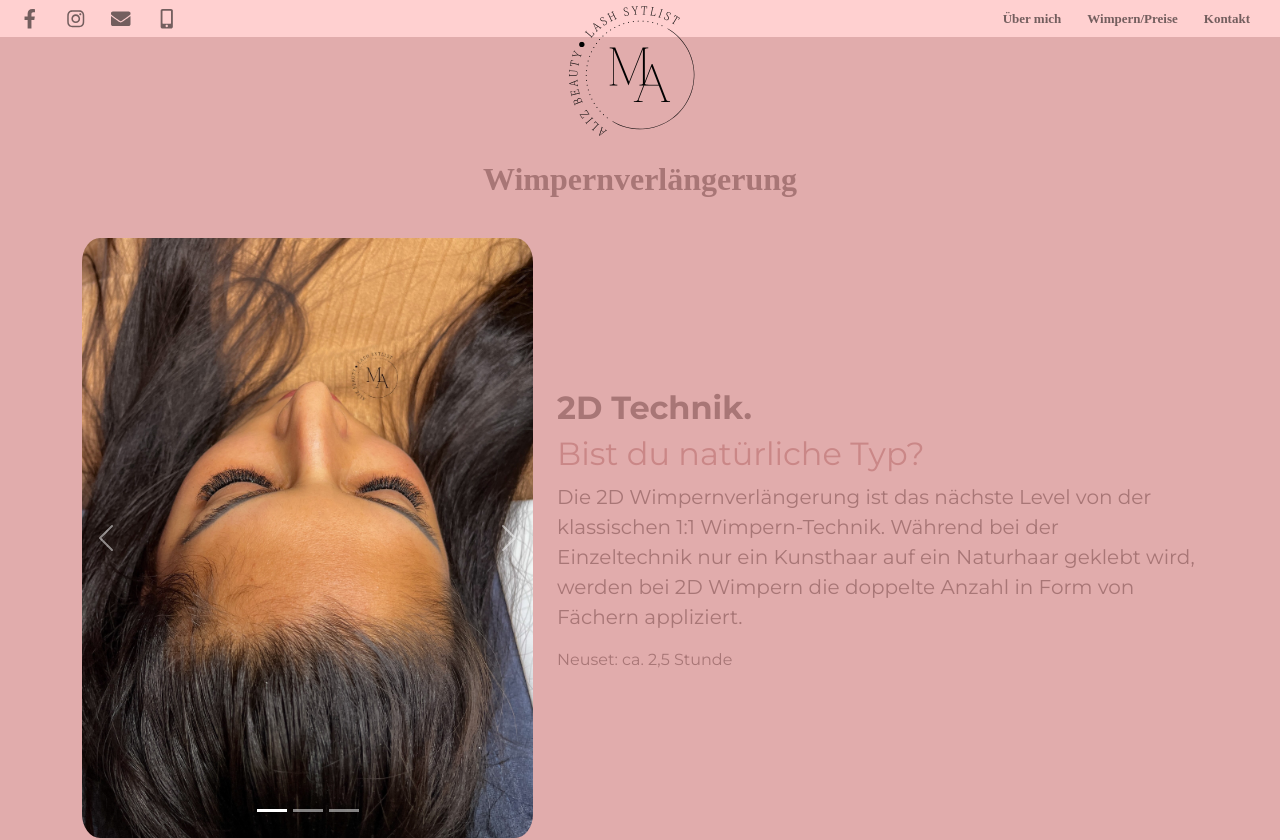
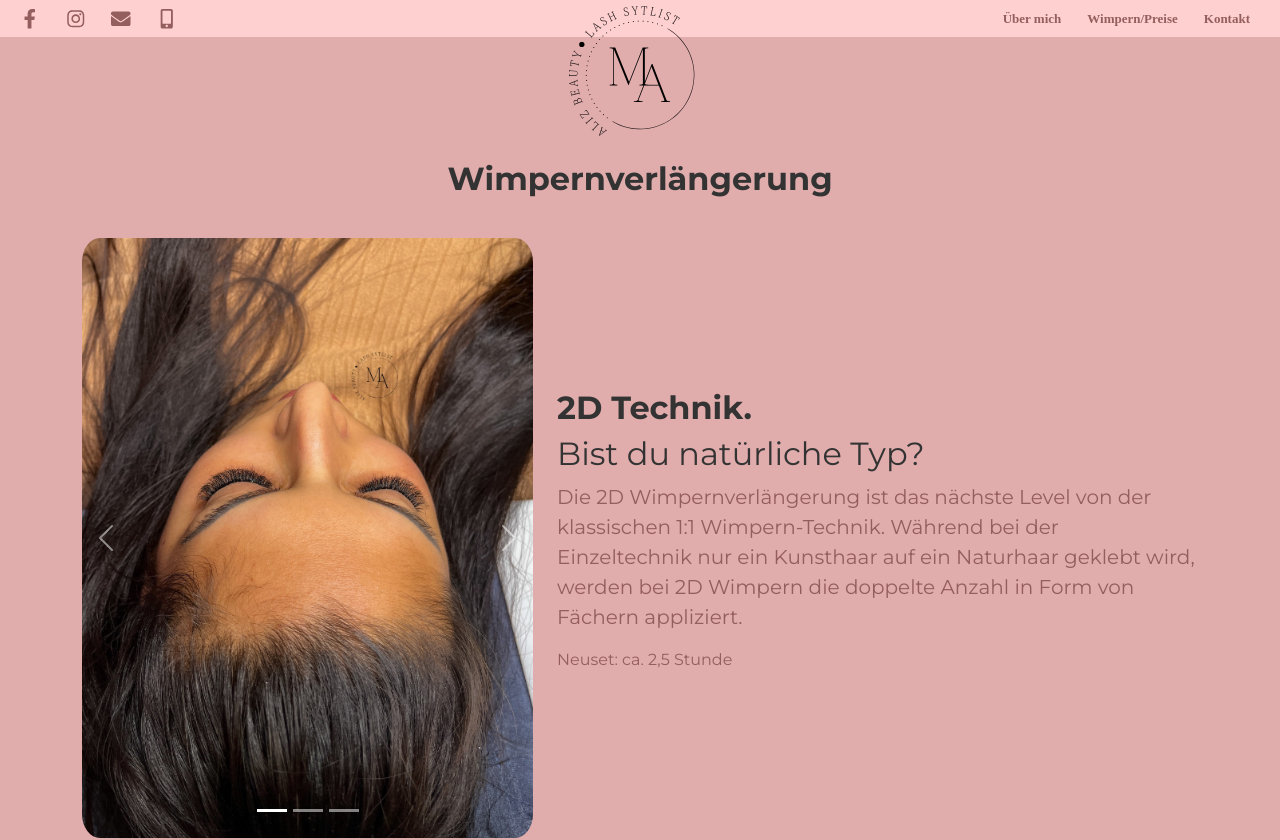
Before and after one commit to meszyyy/alizbeauty, a React (Create React App) app: page /#/wimpern in a window 1280 px wide. Shown: the top 840 px of the page. Built offline with nearby package versions, Linux system fonts and the light colour scheme; a web font is replaced by a local one.

Commit message:
[UPDATE] different color adjustments

```diff
--- a/public/datenschutz.html
+++ b/public/datenschutz.html
@@ -101,7 +101,7 @@
         margin: 0;
         padding: 10px;
         font-family: "Montserrat", sans-serif;
-        color: #A87676;
+        color: #955e5e;
         background: #e1acac;
       }
       .about-logo {
--- a/public/redirect.html
+++ b/public/redirect.html
@@ -6,44 +6,22 @@
     <meta name="viewport" content="width=device-width, initial-scale=1.0" />
     <meta http-equiv="refresh" content="5; url='http://alizbeauty.at/'" />
     <title>You will be redirected</title>
-  </head>
-  <body>
-    <div class="message">
-        <div className="about-logo">
-            <img
-              src="/images/logo.png"
-              width="170px"
-              height="141px"
-              alt="Aliz Beauty Logo"
-            />
-          </div>
-      <p>Danke für dein Nachricht. Ich werde mich frühestmöglich melden!</p>
-      <p class="continue">
-        Wir werden automatisch zur Startseite rückkehren...
-      </p>
-    </div>
-
     <style>
       body {
         margin: 0;
         padding: 10px;
         font-family: "Montserrat", sans-serif;
-        color: #A87676;
-        background: rgb(241, 224, 197);
-        background: linear-gradient(
-          90deg,
-          rgba(241, 224, 197, 1) 0%,
-          rgba(201, 183, 156, 1) 50%,
-          rgba(241, 224, 197, 1) 100%
-        );
-        display: grid;
+        color: #955e5e;
+        background: #e1acac;
+        display: flex;
+        justify-content: center;
+        align-items: center;
         height: 100vh;
       }
       .message {
-        place-self: center;
         font-size: 1.5rem;
         padding: 40px;
-        border: 1px solid #A87676;
+        border: 1px solid #955e5e;
         border-radius: 50px;
         text-align: center;
       }
@@ -52,11 +30,26 @@
         font-size: 1rem;
       }
       .about-logo {
-      position: absolute;
-      left: 50%;
-      margin-left: -65px;
-      top: 10px;
-    }
+        margin-bottom: 20px;
+      }
+      .about-logo img {
+        width: 170px;
+        height: 141px;
+      }
     </style>
+  </head>
+  <body>
+    <div class="message">
+      <div class="about-logo">
+        <img
+          src="/images/logo.png"
+          alt="Aliz Beauty Logo"
+        />
+      </div>
+      <p>Danke für dein Nachricht. Ich werde mich frühestmöglich melden!</p>
+      <p class="continue">
+        Wir werden automatisch zur Startseite zurückkehren...
+      </p>
+    </div>
   </body>
 </html>
--- a/src/components/Nagel.jsx
+++ b/src/components/Nagel.jsx
@@ -166,7 +166,7 @@ const Nagel = () => {
                 <td>40€</td>
               </tr>
               <tr style={{ borderBottom: "1px solid white" }}>
-                <td colspan="100%"></td>
+                <td colSpan="100%"></td>
               </tr>
               <tr>
                 <td className="tableHeader" colSpan="3">
@@ -189,7 +189,7 @@ const Nagel = () => {
                 <td>55€</td>
               </tr>
               <tr style={{ borderBottom: "1px solid white" }}>
-                <td colspan="100%"></td>
+                <td colSpan="100%"></td>
               </tr>
               <tr>
                 <td>Kunstnägel entfernen</td>
--- a/src/components/Wimpern.jsx
+++ b/src/components/Wimpern.jsx
@@ -23,7 +23,7 @@ const Wimpern = () => {
             </div>
             <div
               id="carouselExampleIndicators2D"
-              class="carousel slide col-md-5"
+              className="carousel slide col-md-5"
               data-bs-ride="carousel"
             >
               <div className="carousel-indicators">
@@ -31,7 +31,7 @@ const Wimpern = () => {
                   type="button"
                   data-bs-target="#carouselExampleIndicators2D"
                   data-bs-slide-to="0"
-                  class="active"
+                  className="active"
                   aria-current="true"
                   aria-label="Slide 1"
                 ></button>
@@ -111,7 +111,7 @@ const Wimpern = () => {
             </div>
             <div
               id="carouselExampleIndicators34D"
-              class="carousel slide col-md-5"
+              className="carousel slide col-md-5"
               data-bs-ride="carousel"
             >
               <div className="carousel-indicators">
@@ -119,7 +119,7 @@ const Wimpern = () => {
                   type="button"
                   data-bs-target="#carouselExampleIndicators34D"
                   data-bs-slide-to="0"
-                  class="active"
+                  className="active"
                   aria-current="true"
                   aria-label="Slide 1"
                 ></button>
@@ -229,7 +229,7 @@ const Wimpern = () => {
           <h1 className="mid-heading" style={{ marginTop: "5px" }}>
             (gültig ab 1.5.2024)
           </h1>
-          <table className="table table-borderless">
+          <table className="table table-borderless" style={{color: "#955e5e"}}>
             <tbody>
               <tr>
                 <td>2D Wimpern Neuset</td>
@@ -246,8 +246,8 @@ const Wimpern = () => {
                 <td>3 Wochen</td>
                 <td className="text-end">60€</td>
               </tr>
-              <tr style={{ borderBottom: "1px solid white" }}>
-                <td colspan="100%"></td>
+              <tr style={{ borderBottom: "1px solid #333333" }}>
+                <td colSpan="100%"></td>
               </tr>
               <tr>
                 <td>3-4D Wimpern Neuset</td>
@@ -264,8 +264,8 @@ const Wimpern = () => {
                 <td>3 Wochen</td>
                 <td className="text-end">75€</td>
               </tr>
-              <tr style={{ borderBottom: "1px solid white" }}>
-                <td colspan="100%"></td>
+              <tr style={{ borderBottom: "1px solid #333333" }}>
+                <td colSpan="100%"></td>
               </tr>
               <tr>
                 <td>5-6D Wimpern Neuset</td>
@@ -282,8 +282,8 @@ const Wimpern = () => {
                 <td>3 Wochen</td>
                 <td className="text-end">85€</td>
               </tr>
-              <tr style={{ borderBottom: "1px solid white" }}>
-                <td colspan="100%"></td>
+              <tr style={{ borderBottom: "1px solid #333333" }}>
+                <td colSpan="100%"></td>
               </tr>
             </tbody>
           </table>
--- a/src/components/styles/about.css
+++ b/src/components/styles/about.css
@@ -10,7 +10,7 @@
   .about-text p {
     font-size: 20px;
     font-family: "Montserrat", sans-serif;
-    color: black;
+    color:#955e5e;
     font-weight: normal;
   }
 
@@ -20,20 +20,20 @@
 
   h3 {
     font-family: serif;
-    color: #A87676;
+    color: #333333;
     padding-top: 120px;
     font-weight: bold;
   }
 
   .about-zitate{
     font-family: "Montserrat", sans-serif;
-    color: #A87676;
+    color: #955e5e;
     font-style: italic;
   }
 
   h4 {
     font-family: "Montserrat", sans-serif;
-    color: #A87676 !important;
+    color: #333333 !important;
   }
   .about-bg {
     /* background: rgb(255,208,208);
--- a/src/components/styles/footer.css
+++ b/src/components/styles/footer.css
@@ -23,5 +23,5 @@
 
   a{
     text-decoration: none;
-    color: #A87676;
+    color: #955e5e;
   }
--- a/src/components/styles/kontakt.css
+++ b/src/components/styles/kontakt.css
@@ -21,11 +21,12 @@
 
 .btn {
   background-color: #ebebeb;
+  color: #955e5e;
 }
 
 .btn:hover {
-  background-color: #c9b79c;
-  color: #A87676;
+  background-color: #e1acac;
+  color: #955e5e;
 }
 
 .media-icons p {
@@ -70,7 +71,7 @@
     padding-top: 0;
     margin-bottom: 40px;
     text-decoration: underline;
-    color: #A87676;
+    color: #955e5e;
     font-size: 2rem;
   }
 
--- a/src/components/styles/nagel.css
+++ b/src/components/styles/nagel.css
@@ -2,7 +2,7 @@
   text-align: center;
   margin-top: 160px;
   margin-bottom: 40px;
-  color: #A87676;
+  color: #955e5e;
   font-size: 2rem;
   font-family: myFont;
   font-weight: 600;
@@ -47,7 +47,7 @@
 .tableHeader{
 	text-align: center;
 	font-weight:600;
-	color: #A87676;
+	color: #955e5e;
   }
 
 @keyframes fadeInLeft {
--- a/src/components/styles/navbar.css
+++ b/src/components/styles/navbar.css
@@ -6,7 +6,7 @@
 
   .navbar-brand {
     font-family: "Trykker", serif;
-    color: #A87676;
+    color: #955e5e;
   }
 
   .navbar-toggler {
@@ -37,7 +37,7 @@
     position: absolute;
     height: 3px;
     width: 100%;
-    background: #A87676;
+    background: #955e5e;
     opacity: 1;
     left: 0;
     transform: rotate(0deg);
@@ -80,7 +80,7 @@
 
   .nav-item {
     font-family: "Trykker", serif;
-    color: #A87676 !important;
+    color: #955e5e !important;
     font-weight: 700;
     padding: 0;
     margin: 0;
@@ -90,7 +90,7 @@
     position: relative;
     background: none;
     margin-right: 10px;
-
+    color: #955e5e;
     transition: color 200ms;
   }
 
@@ -103,7 +103,7 @@
     content: "";
     inset: 0;
     z-index: -1;
-    background-color: #A87676;
+    background-color: #955e5e;
     transform-origin: left;
     transform: scaleX(0);
     transition: transform 200ms;
@@ -142,7 +142,7 @@
   @media (min-width: 992px) and (max-width: 1280px) {
     .nav-item {
       font-family: "Trykker", serif;
-      color: #A87676 !important;
+      color: #955e5e !important;
       font-weight: 700;
       font-size: small;
       padding: 0;
--- a/src/components/styles/styles.css
+++ b/src/components/styles/styles.css
@@ -10,7 +10,7 @@ body {
   margin-top: 0px;
   margin-bottom: 0;
   font-family: "Montserrat", sans-serif;
-  color: #A87676;
+  color: #955e5e;
   /* background: rgb(255,208,208);
 background: linear-gradient(90deg, rgba(255,208,208,1) 0%, rgba(225,172,172,1) 50%, rgba(255,208,208,1) 100%); */
 background: #e1acac;
@@ -20,7 +20,7 @@ background: #e1acac;
   text-align: center;
   margin-top: 40px;
   margin-bottom: 40px;
-  color: #A87676;
+  color: #333333;
   font-size: 2rem;
 }
 
--- a/src/components/styles/tipps.css
+++ b/src/components/styles/tipps.css
@@ -9,7 +9,7 @@ background: #e1acac;
   margin-top: 0;
   padding-top: 0;
   margin-bottom: 40px;
-  color: #A87676;
+  color: #333333;
   font-size: 2rem;
 }
 
--- a/src/components/styles/wimpern.css
+++ b/src/components/styles/wimpern.css
@@ -10,13 +10,13 @@
   }
 
   .heading-subtext{
-    color:#ca8787;
-    font-weight: 400;
+    color:#333333;
     font-family: "Montserrat", sans-serif;
   }
 
   .featurette-heading {
-    font-weight: 600;
+    font-weight:bold;
+    color: #333333;
   }
 
   .featurette-image{
@@ -32,6 +32,10 @@
     align-items: center;
   }
 
+  .featurette-divider{
+    color:#333333;
+  }
+
   .lash-section{
    /*  background: rgb(255,208,208);
 background: linear-gradient(90deg, rgba(255,208,208,1) 0%, rgba(225,172,172,1) 50%, rgba(255,208,208,1) 100%); */
@@ -43,9 +47,9 @@ background: #e1acac;
   text-align: center;
   margin-top: 160px;
   margin-bottom: 40px;
-  color: #A87676;
+  color: #333333;
   font-size: 2rem;
-  font-family: serif;
+  font-family: "Montserrat", sans-serif;
   font-weight: 600;
 }
 
@@ -62,7 +66,7 @@ background: #e1acac;
 .price-table-lash thead {
   border-bottom: 1px solid white;
   font-weight: 600;
-  color: #A87676;
+  color: #955e5e;
 }
 
 @media (max-width: 767px) {
```
